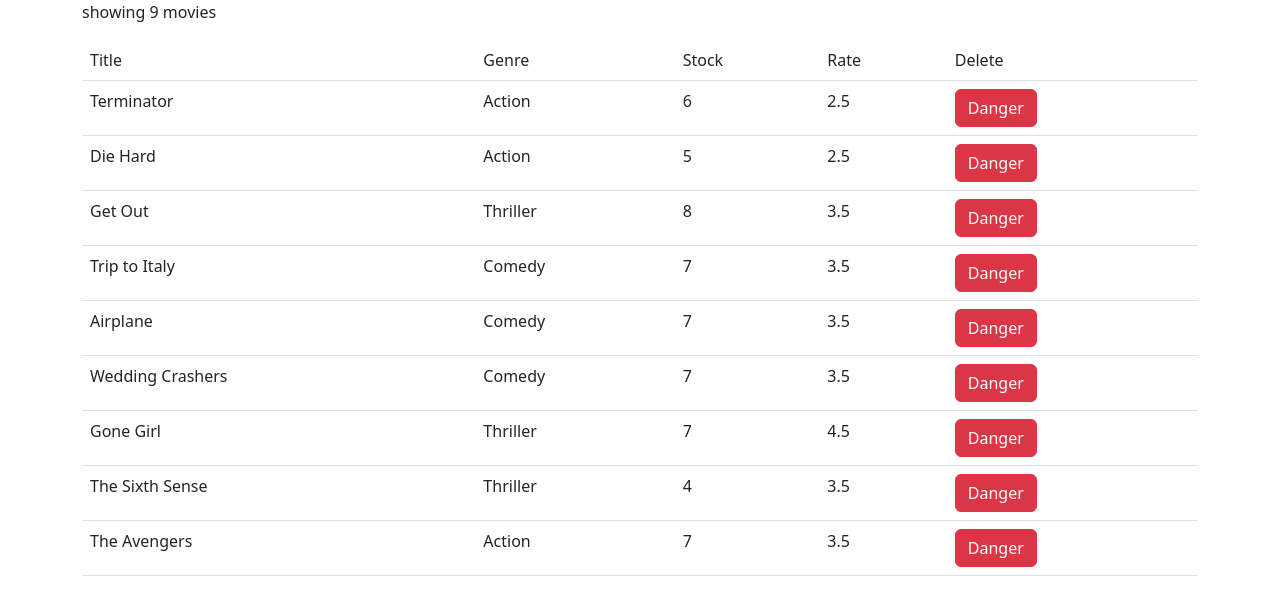
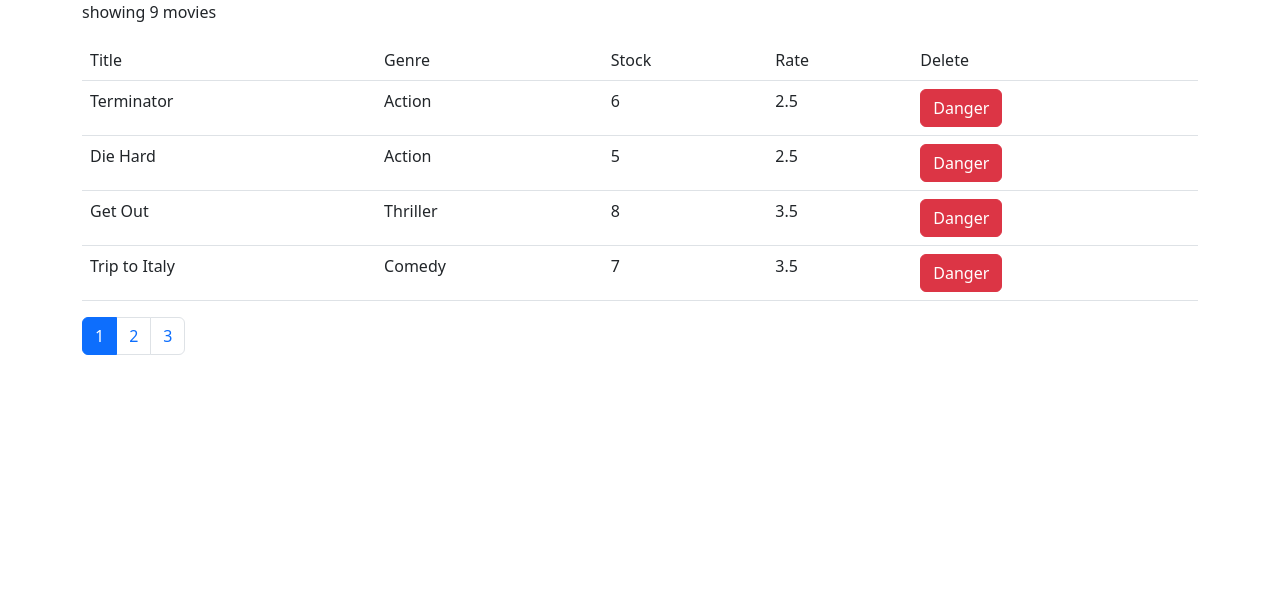
Before and after one commit to SAwandya/react-new, a React (Create React App) app: page / in a window 1280 px wide. Shown: the top 606 px of the page. Built offline with nearby package versions, Linux system fonts and the light colour scheme.

Commit message:
Complete {react-version-2}

```diff
--- a/package.json
+++ b/package.json
@@ -7,6 +7,8 @@
     "@testing-library/react": "^13.4.0",
     "@testing-library/user-event": "^13.5.0",
     "bootstrap": "^5.2.3",
+    "lodash": "^4.17.21",
+    "prop-types": "^15.8.1",
     "react": "^18.2.0",
     "react-dom": "^18.2.0",
     "react-scripts": "^4.0.3",
--- a/src/App.js
+++ b/src/App.js
@@ -1,6 +1,7 @@
 //import logo from './logo.svg';
 import './App.css';
 import Movies from './component/movies';
+
 
 function App() {
   return (
--- a/src/component/movies.jsx
+++ b/src/component/movies.jsx
@@ -1,11 +1,15 @@
 import React, { Component } from 'react';
 import 'bootstrap/dist/css/bootstrap.min.css';
 import { getMovies } from '../servieces/fakeMovieService';
+import Pagination from './pagination';
+import { paginate } from '../utils/paginate';
 
 class Movies extends Component {
     state = {
 
-        movies : getMovies()
+        movies : getMovies(),
+        pagesize: 4,
+        curruntPage: 1
      }
 
     handleDelete = (movie) => {
@@ -14,14 +18,22 @@ class Movies extends Component {
         this.setState({movies : movies});
     }
 
+    handlePageChange = (page) => {
+
+        this.setState({curruntPage: page});
+
+    }
 
 
     render() {
 
         const {length: count} = this.state.movies;
+        const {pagesize, curruntPage, movies: allMovies} = this.state;
 
         if(count === 0)
             return <h1>There are no movies</h1>
+
+        const movies = paginate(allMovies, curruntPage, pagesize);
 
         return (
             <React.Fragment>
@@ -39,7 +51,7 @@ class Movies extends Component {
                     </tr>
                 </thead>
                 <tbody>
-                    {this.state.movies.map(movie => (
+                    {movies.map(movie => (
 
                         <tr key={movie._id}>
                             <td>{movie.title}</td>
@@ -54,6 +66,7 @@ class Movies extends Component {
                 </tbody>
 
             </table>
+            <Pagination itemCount={count} pageSize={pagesize} onPageChange={this.handlePageChange} curruntPage={curruntPage}/>
             </React.Fragment>
         )
     }
--- /dev/null
+++ b/src/component/pagination.jsx
@@ -0,0 +1,41 @@
+import React, { Component } from 'react';
+import _ from 'lodash';
+import PropTypes from 'prop-types';
+
+const Pagination = (props) => {
+
+    const {itemCount, pageSize, onPageChange, curruntPage} = props;
+    const pageCount = Math.ceil(itemCount / pageSize);
+
+    if(pageCount === 1) return null;
+    const pages = _.range(1, pageCount + 1);
+
+    return (
+
+        <nav aria-label="Page navigation example">
+
+            <ul className="pagination">
+            {pages.map(page => (
+
+                <li key={page} className={curruntPage === page ? 'page-item active' : 'page-item'}>
+                    <a onClick={() => onPageChange(page)} className="page-link" >{page}</a>
+                </li>
+
+            ))}
+
+            </ul>
+        </nav>
+
+    );
+};
+
+//................Type checking with proptypes.........................
+
+Pagination.propTypes = {
+    itemCount: PropTypes.number.isRequired,
+    pageSize: PropTypes.number.isRequired,
+    currentPage: PropTypes.number.isRequired,
+    onPageChange: PropTypes.func.isRequired
+};
+
+export default Pagination;
--- /dev/null
+++ b/src/utils/paginate.js
@@ -0,0 +1,10 @@
+import _ from 'lodash';
+
+export function paginate(items, pageNumber, pageSize){
+
+    const startIndex = (pageNumber - 1) * pageSize;
+    return _(items)
+        .slice(startIndex)
+        .take(pageSize)
+        .value();
+}
```
Also changed, not shown: 1 other file (tests, documents, lock files or other folders).
